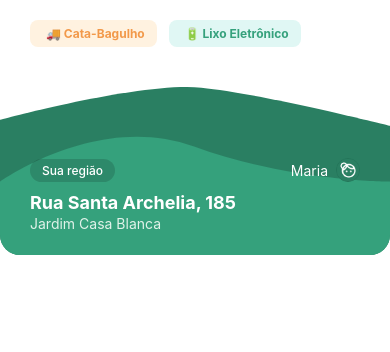
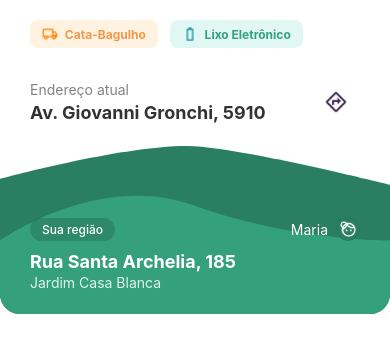
Before and after one commit to Senai-MarIA/MarIA.Mobile, a React Native app: screen / in a window 390 px wide. Shown: the top 352 px of the page. Built offline with nearby package versions, Linux system fonts and the light colour scheme.

Commit message:
feat: collec types img and text address

```diff
--- a/src/pages/NavigationMap/index.jsx
+++ b/src/pages/NavigationMap/index.jsx
@@ -1,6 +1,6 @@
 import React from 'react';
 import { Path } from 'react-native-svg';
-import { Image } from 'react-native';
+import { Image,Text } from 'react-native';
 import {
   PanelWrapper,
   MiddleContainer,
@@ -22,6 +22,11 @@ import {
   UserName,
   AddressTitle,
   AddressSubtitle,
+  CurrentAddressContainer,
+  AddressTextWrapper,
+  CurrentAddressLabel,
+  CurrentAddressValue,
+  RouteButton,
 } from './styles.js';
 
 export default function BottomPanel() {
@@ -32,13 +37,35 @@ export default function BottomPanel() {
       <MiddleContainer>
         <TagsRow>
           <TagCataBagulho>
-            <TagCataBagulhoText>🚚 Cata-Bagulho</TagCataBagulhoText>
+            <Image
+              source={require('../../assets/CataBagulho.png')}
+              style={{ width: 16, height: 16 }}
+            />
+            <TagCataBagulhoText> Cata-Bagulho</TagCataBagulhoText>
           </TagCataBagulho>
 
           <TagLixoEletronico>
-            <TagLixoEletronicoText>🔋 Lixo Eletrônico</TagLixoEletronicoText>
+            <Image
+              source={require('../../assets/batery.png')}
+              style={{ width: 16, height: 16 }}
+            />
+            <TagLixoEletronicoText> Lixo Eletrônico</TagLixoEletronicoText>
           </TagLixoEletronico>
         </TagsRow>
+
+        <CurrentAddressContainer>
+          <AddressTextWrapper>
+            <CurrentAddressLabel>Endereço atual</CurrentAddressLabel>
+            <CurrentAddressValue>Av. Giovanni Gronchi, 5910</CurrentAddressValue>
+          </AddressTextWrapper>
+
+          <RouteButton activeOpacity={0.8}>
+            <Image
+              source={require('../../assets/Route.png')}
+              style={{ width: 24, height: 24 }}
+            />
+          </RouteButton>
+        </CurrentAddressContainer>
 
 
       </MiddleContainer>
--- a/src/pages/NavigationMap/styles.js
+++ b/src/pages/NavigationMap/styles.js
@@ -55,6 +55,39 @@ export const TagLixoEletronicoText = styled.Text`
   font-size: 12px;
   font-weight: bold;
   margin-left: 4px;
+`;
+
+
+export const CurrentAddressContainer = styled.View`
+  flex-direction: row;
+  justify-content: space-between;
+  align-items: center;
+  margin-top: 10px;
+`;
+
+export const AddressTextWrapper = styled.View`
+  flex: 1;
+  margin-right: 16px;
+`;
+
+export const CurrentAddressLabel = styled.Text`
+  color: #828282;
+  font-size: 14px;
+`;
+
+export const CurrentAddressValue = styled.Text`
+  color: #333333;
+  font-size: 18px;
+  font-weight: bold;
+  margin-top: 4px;
+`;
+
+export const RouteButton = styled.TouchableOpacity`
+  width: 48px;
+  height: 48px;
+  border-radius: 24px;
+  justify-content: center;
+  align-items: center;
 `;
 
 export const GreenFooterContainer = styled.View`
```
Also changed, not shown: src/assets/Route.png (added), src/assets/batery.png (added).
